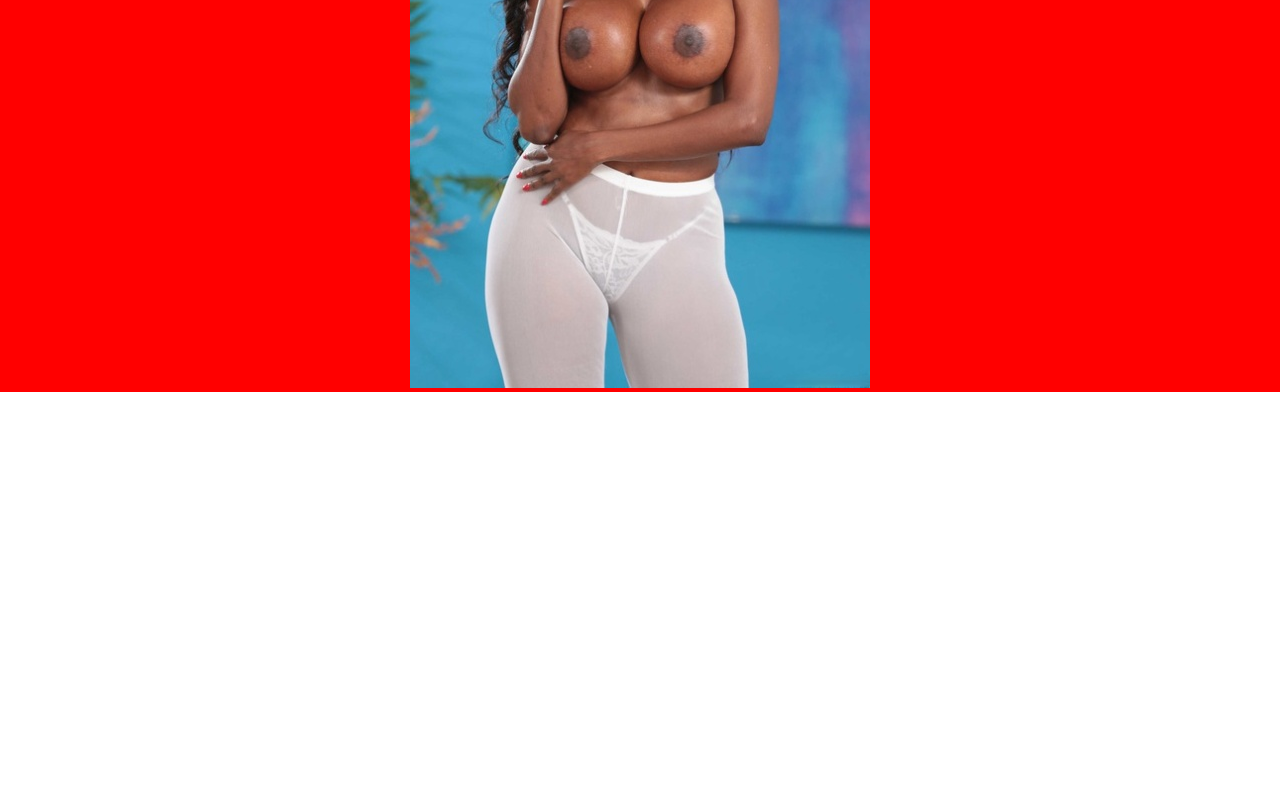
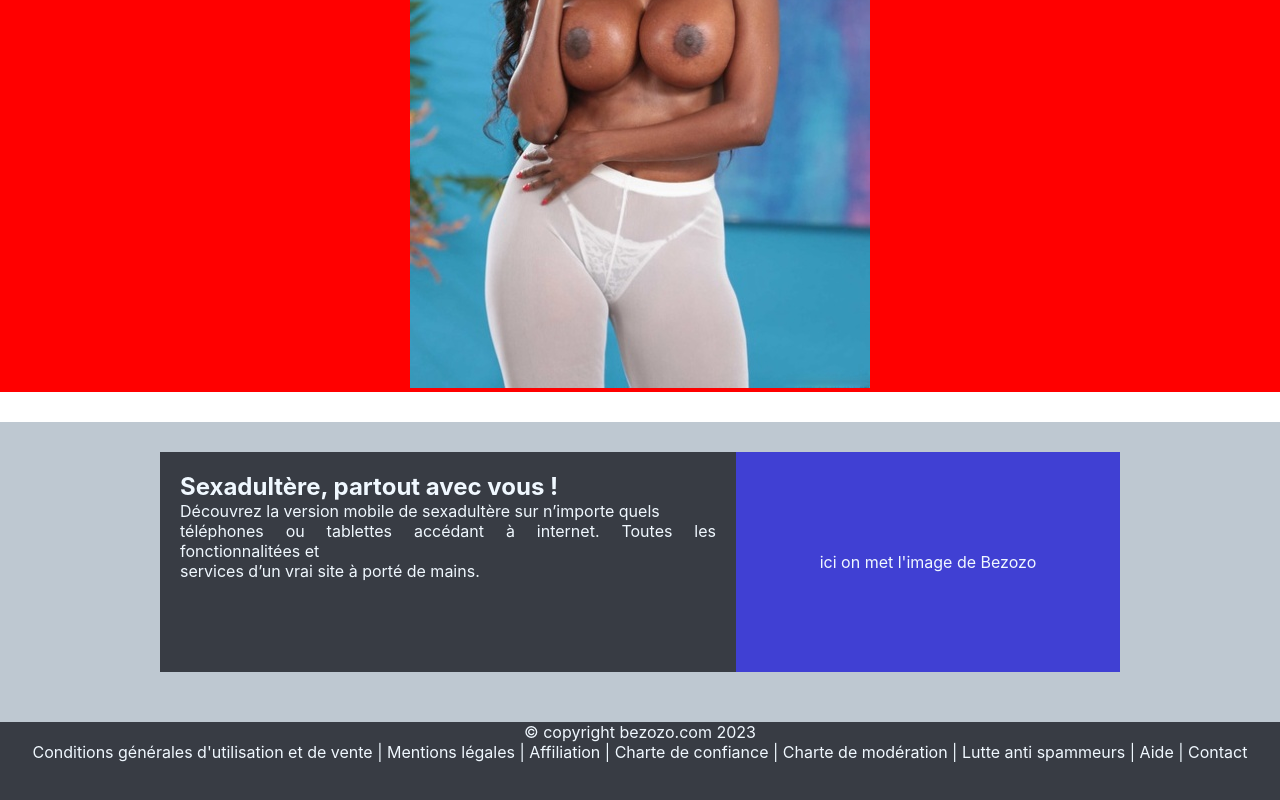
Before and after one commit to Canestin/massama, a React (Create React App) app: page / in a window 1280 px wide. Shown: the part 2368-3168 px from the top of the page. Before the commit the page ends 2760 px from the top, so only its background shows below. Built offline with nearby package versions, Linux system fonts and the light colour scheme.

Commit message:
feat : footer component

```diff
--- a/src/App.js
+++ b/src/App.js
@@ -1,13 +1,15 @@
 // import logo from "./logo.svg";
 import "./App.css";
-import Inscription from "./Components/Inscription/Inscription";
-import Navbar from "./Components/Navbar/Navbar";
+import Inscription from "./components/Inscription/Inscription";
+import Navbar from "./components/Navbar/Navbar";
+import Footer from "./components/Footer/Footer";
 
 function App() {
   return (
     <div className="App">
       <Navbar />
       <Inscription />
+      <Footer />
     </div>
   );
 }
--- /dev/null
+++ b/src/components/Footer/Footer.js
@@ -0,0 +1,30 @@
+import styles from "../Footer/Footer.module.css";
+
+export default function Footer() {
+  return (
+    <div className={styles.container}>
+      <div className={styles.containerPub}>
+        <div className={styles.containerPubText}>
+          <h2>Sexadultère, partout avec vous !</h2>
+          <p>Découvrez la version mobile de sexadultère sur n’importe quels</p>
+          <p>
+            téléphones ou tablettes accédant à internet. Toutes les
+            fonctionnalitées et
+          </p>
+          <p>services d’un vrai site à porté de mains.</p>
+        </div>
+        <div className={styles.containerPubImage}>
+          ici on met l'image de Bezozo
+        </div>
+      </div>
+      <div className={styles.realFooter}>
+        <p>© copyright bezozo.com 2023</p>
+        <p>
+          Conditions générales d'utilisation et de vente | Mentions légales |
+          Affiliation | Charte de confiance | Charte de modération | Lutte anti
+          spammeurs | Aide | Contact
+        </p>
+      </div>
+    </div>
+  );
+}
--- /dev/null
+++ b/src/components/Footer/Footer.module.css
@@ -0,0 +1,54 @@
+* {
+  box-sizing: border-box;
+  padding: 0;
+  margin: 0;
+}
+.container {
+  width: 100%;
+  height: 400px;
+  background-color: rgb(190, 200, 209);
+  display: flex;
+  bottom: 0;
+  margin-top: 30px;
+  justify-content: center;
+  flex-direction: column;
+  align-items: center;
+  justify-content: space-between;
+}
+
+.containerPub {
+  width: 75%;
+  height: 220px;
+  background-color: brown;
+  margin: 30px;
+  display: flex;
+  justify-content: center;
+}
+
+.containerPubText {
+  height: 100%;
+  width: 60%;
+  background-color: #383c44;
+  color: aliceblue;
+  text-align: justify;
+  padding: 20px;
+}
+
+.containerPubImage {
+  color: aliceblue;
+  text-align: center;
+  background-color: rgb(64, 64, 211);
+  width: 40%;
+  display: flex;
+  justify-content: center;
+  align-items: center;
+}
+
+.realFooter {
+  bottom: 0;
+  height: 100px;
+  width: 100%;
+  background-color: #383c44;
+  margin-bottom: 0px;
+  color: aliceblue;
+}
--- a/src/components/Navbar/Navbar.module.css
+++ b/src/components/Navbar/Navbar.module.css
@@ -1,4 +1,5 @@
 .container {
+  top: 0;
   width: 100%;
   height: 80px;
   background-color: rgb(64, 64, 211);
@@ -6,6 +7,7 @@
   align-items: center;
   justify-content: space-between;
   position: absolute;
+  margin-bottom: 100px;
 }
 
 .logo {
```
